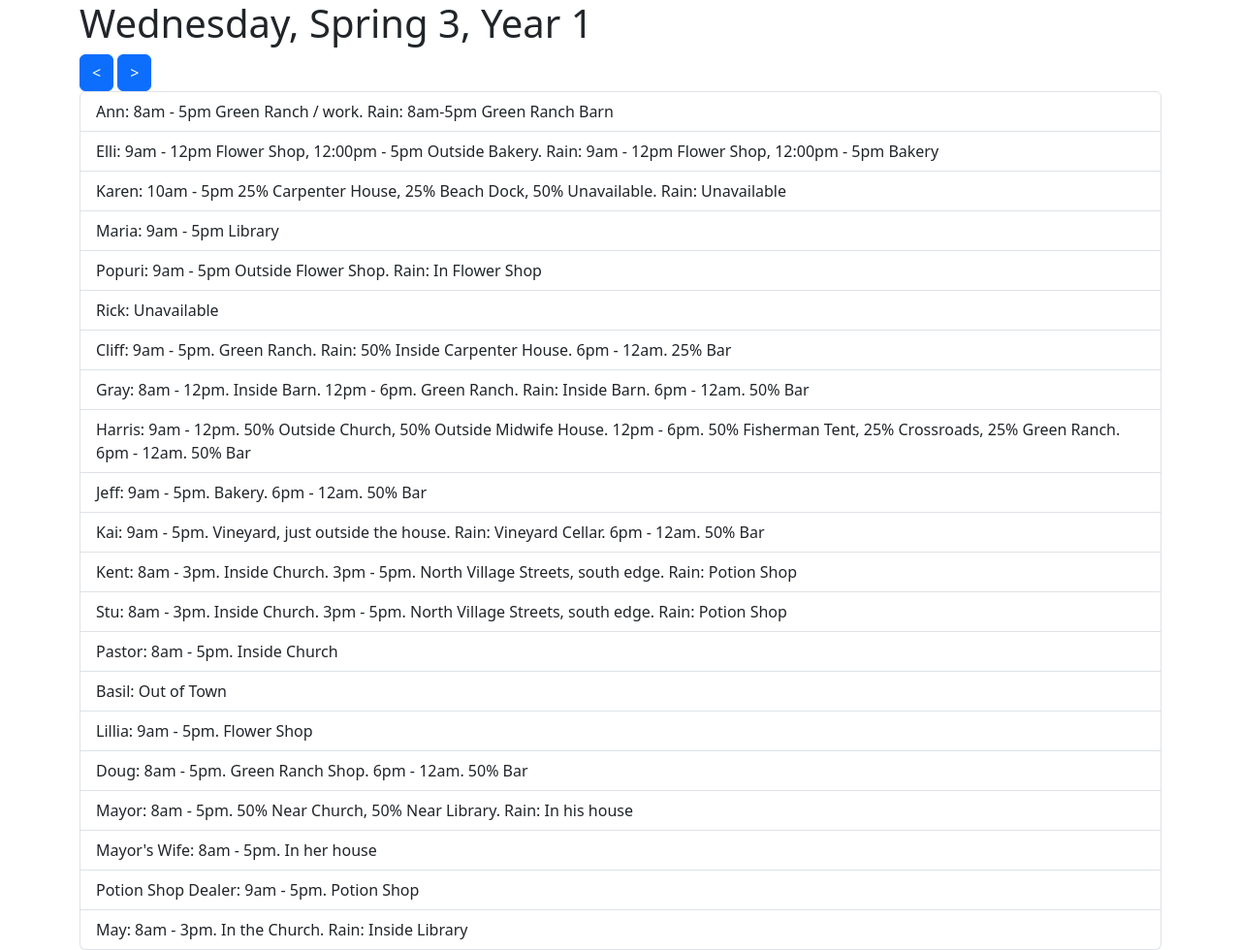
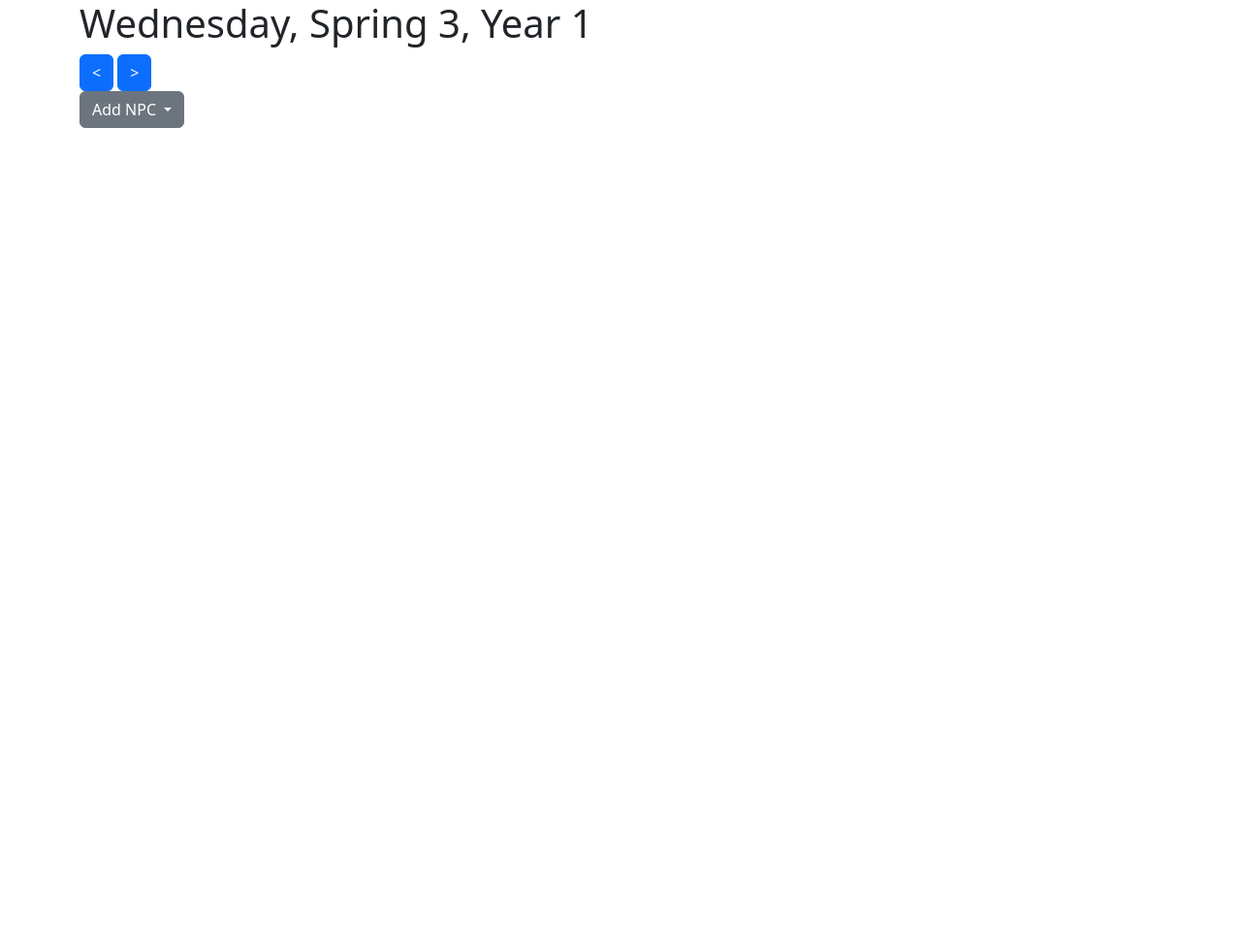
Before and after one commit to BekaRuth/hm-64-calendar-tool, a plain HTML site: page index.html in a window 1280 px wide. Shown: the whole page at 97% size. After the commit the page ends 800 px from the top, so only its background shows below. Drawn offline with nearby package versions, Linux system fonts and the light colour scheme.

Commit message:
Dropdown to select tracked npcs

```diff
--- a/index.html
+++ b/index.html
@@ -10,12 +10,32 @@
     <script src="https://ajax.googleapis.com/ajax/libs/jquery/3.7.1/jquery.min.js"></script>
     <script src="https://cdn.jsdelivr.net/npm/bootstrap@5.3.3/dist/js/bootstrap.bundle.min.js" integrity="sha384-YvpcrYf0tY3lHB60NNkmXc5s9fDVZLESaAA55NDzOxhy9GkcIdslK1eN7N6jIeHz" crossorigin="anonymous"></script>
     <script type="text/javascript">
+
         var dateNumber = 3;
         var currentSeason = "Spring";
         var currentYear = 1;
         var dayOfWeek = 'Wednesday';
         var totalDays = 0;
         var dateString = dayOfWeek + ", " + currentSeason + " " + dateNumber + ", Year " + currentYear;
+
+        var trackedNPCs = [];
+        var npcList = ["Ann", "Elli", "Karen", "Maria", "Popuri", "Rick", "Cliff", "Gray", "Harris", "Jeff", "Kai", "Kent", "Stu", "Pastor", "Basil", "Lillia", "Doug", "Mayor", "MayorsWife", "PotionShopDealer", "May"];
+        var npcInfo = getNPCS();
+
+        function onLoad() {
+            // Creating Dropdown
+            for (var i = 0; i < npcList.length; i++) {
+                $("#dropdownList").append("<li id='"+npcList[i]+"Dropdown'><a class='dropdown-item'>"+npcList[i]+"</a></li>")
+            }
+
+            $("#dropdownList li").click(function() {
+                var npcClicked = $(this).attr("id");
+                npcClicked = npcClicked.replace("Dropdown","");
+                addNPCToList(npcClicked);
+            });
+
+            updateDateText();
+        }
 
         function addDay() {
             totalDays++;
@@ -25,7 +45,9 @@
                 this.advanceSeason();
             }
             this.setDayOfWeek();
-            this.onLoadFunction();
+
+            this.updateDateText();
+            this.updateScheduleText();
         }
 
         function removeDay() {
@@ -36,7 +58,21 @@
                 this.backSeason();
             }
             this.setDayOfWeek();
-            this.onLoadFunction();
+
+            this.updateDateText();
+            this.updateScheduleText();
+        }
+
+        function updateScheduleText() {
+            for (var i = 0; i < trackedNPCs.length; i++) {
+                var npcScheduleText = getSchedule(trackedNPCs[i]);
+                document.getElementById(trackedNPCs[i]+"ScheduleItem").innerHTML = trackedNPCs[i] + ": " + npcScheduleText;
+            }
+        }
+
+        function updateDateText() {
+            this.dateString = this.dayOfWeek + ", " + this.currentSeason + " " + this.dateNumber + ", Year " + this.currentYear;
+            document.getElementById("dateDisplay").innerHTML = dateString;
         }
 
         function advanceSeason() {
@@ -103,7 +139,9 @@
             }
         }
 
+        //Returns text of single schedule block for an npc. Checks for specific seasonal or day requirements.
         function getSchedule(name) {
+
             var npcData = npcInfo[name];
             var scheduleString = "Unavailable";
 
@@ -129,38 +167,10 @@
             return scheduleString;
         }
 
-        var npcInfo = getNPCS();
-
-        //TODO: Abililty to add and remove which NPCs/Shops are tracked
-        var trackedNPCs = ["Ann"];
-
-        function onLoadFunction() {
-            this.dateString = this.dayOfWeek + ", " + this.currentSeason + " " + this.dateNumber + ", Year " + this.currentYear;
-            document.getElementById("dateDisplay").innerHTML = dateString;
-
-            //TODO: Abililty to add and remove which NPCs/Shops are tracked.
-            document.getElementById("annSchedule").innerHTML = "Ann: " + getSchedule("Ann");
-            document.getElementById("elliSchedule").innerHTML = "Elli: " + getSchedule("Elli");
-            document.getElementById("karenSchedule").innerHTML = "Karen: " + getSchedule("Karen");
-            document.getElementById("mariaSchedule").innerHTML = "Maria: " + getSchedule("Maria");
-            document.getElementById("popuriSchedule").innerHTML = "Popuri: " + getSchedule("Popuri");
-            document.getElementById("rickSchedule").innerHTML = "Rick: " + getSchedule("Rick");
-            document.getElementById("cliffSchedule").innerHTML = "Cliff: " + getSchedule("Cliff");
-            document.getElementById("graySchedule").innerHTML = "Gray: " + getSchedule("Gray");
-            document.getElementById("harrisSchedule").innerHTML = "Harris: " + getSchedule("Harris");
-            document.getElementById("jeffSchedule").innerHTML = "Jeff: " + getSchedule("Jeff");
-            document.getElementById("kaiSchedule").innerHTML = "Kai: " + getSchedule("Kai");
-            document.getElementById("kentSchedule").innerHTML = "Kent: " + getSchedule("Kent");
-            document.getElementById("stuSchedule").innerHTML = "Stu: " + getSchedule("Stu");
-            document.getElementById("pastorSchedule").innerHTML = "Pastor: " + getSchedule("Pastor");
-            document.getElementById("basilSchedule").innerHTML = "Basil: " + getSchedule("Basil");
-            document.getElementById("lilliaSchedule").innerHTML = "Lillia: " + getSchedule("Lillia");
-            document.getElementById("dougSchedule").innerHTML = "Doug: " + getSchedule("Doug");
-            document.getElementById("mayorSchedule").innerHTML = "Mayor: " + getSchedule("Mayor");
-            document.getElementById("mayorsWifeSchedule").innerHTML = "Mayor's Wife: " + getSchedule("MayorsWife");
-            document.getElementById("potionShopDealerSchedule").innerHTML = "Potion Shop Dealer: " + getSchedule("PotionShopDealer");
-            document.getElementById("maySchedule").innerHTML = "May: " + getSchedule("May");
-        };
+        function addNPCToList(npcName) {
+            $("#npcScheduleList").append("<li class='list-group-item' id='"+npcName+"ScheduleItem'>"+npcName+": "+ getSchedule(npcName) +" </li>");
+            trackedNPCs.push(npcName);
+        }
 
         function getNPCS() {
             return {
@@ -641,11 +651,7 @@
     </script>
     </head>
 
-
-
-
-
-  <body onload="onLoadFunction()">
+  <body onload="onLoad()">
     <div class="container">
         <h1 id="dateDisplay"></h1>
     </div>
@@ -653,32 +659,22 @@
         <button onclick="removeDay()" type="button" class="btn btn-primary"><</button>
         <button onclick="addDay()" type="button" class="btn btn-primary">></button>
     </div>
+    <div class="container">
+        <div class="dropdown">
+            <button class="btn btn-secondary dropdown-toggle" type="button" id="dropdownMenuButton1" data-bs-toggle="dropdown" aria-expanded="false">
+              Add NPC
+            </button>
+            <ul id="dropdownList" class="dropdown-menu" aria-labelledby="dropdownMenuButton1">
+                <!-- Dropdown generated in onLoad() -->
+            </ul>
+          </div>
+    </div>
+
     <!-- TODO: Festivals -->
     <div class="container">
-        <ul class="list-group">
-            <!-- TODO: Ability to Add/Remove tracked NPS/Shops -->
+        <ul id="npcScheduleList" class="list-group">
              <!-- TODO: Add images -->
-            <li class="list-group-item" id="annSchedule"></li>
-            <li class="list-group-item" id="elliSchedule"></li>
-            <li class="list-group-item" id="karenSchedule"></li>
-            <li class="list-group-item" id="mariaSchedule"></li>
-            <li class="list-group-item" id="popuriSchedule"></li>
-            <li class="list-group-item" id="rickSchedule"></li>
-            <li class="list-group-item" id="cliffSchedule"></li>
-            <li class="list-group-item" id="graySchedule"></li>
-            <li class="list-group-item" id="harrisSchedule"></li>
-            <li class="list-group-item" id="jeffSchedule"></li>
-            <li class="list-group-item" id="kaiSchedule"></li>
-            <li class="list-group-item" id="kentSchedule"></li>
-            <li class="list-group-item" id="stuSchedule"></li>
-            <li class="list-group-item" id="pastorSchedule"></li>
-            <li class="list-group-item" id="basilSchedule"></li>
-            <li class="list-group-item" id="lilliaSchedule"></li>
-            <li class="list-group-item" id="dougSchedule"></li>
-            <li class="list-group-item" id="mayorSchedule"></li>
-            <li class="list-group-item" id="mayorsWifeSchedule"></li>
-            <li class="list-group-item" id="potionShopDealerSchedule"></li>
-            <li class="list-group-item" id="maySchedule"></li>
+              <!-- List items generated in addNPCToList() -->
         </ul>
     </div>
   </body>
```
